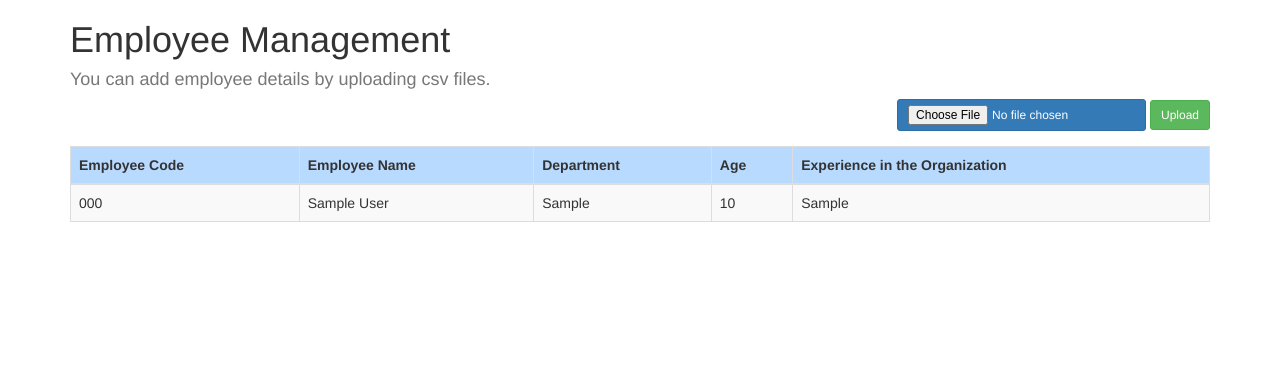
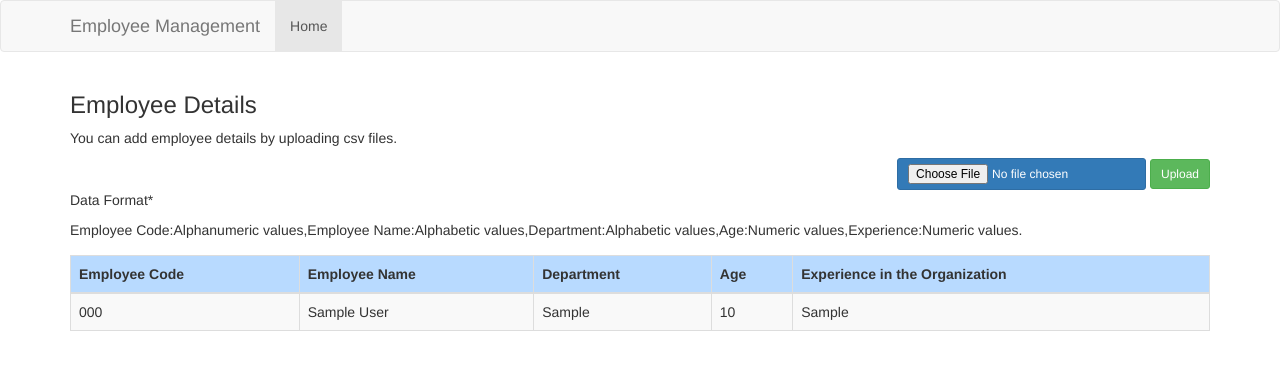
Before and after one commit to Rosme-John/employee_management, a PHP site: page /employee.php in a window 1280 px wide. Shown: the top 370 px of the page. Run offline with PHP 8.4, Linux system fonts and the light colour scheme; tables that the repository leaves empty or names only in its code hold one stand-in row (values such as "Sample post").

Commit message:
changed header style

```diff
--- a/employee.php
+++ b/employee.php
@@ -13,19 +13,10 @@
 include 'config/database.php';?>
 <style>
 .table-primary{background-color: #b8daff;}
-.file {
-  position: relative;
-  overflow: hidden;
-}
+.file {position: relative;overflow: hidden;cursor: pointer;}
 .table{margin-top:15px;}
-.file_upload {
-  position: absolute;
-  font-size: 50px;
-  opacity: 0;
-  right: 0;
-  top: 0;
-}
 h4{color:#777;}
+#file{cursor: pointer;}
 </style>
 
 <?php
@@ -36,7 +27,7 @@ if(isset($_FILES['file']['name'])){
   if($ext=='csv'){
   //Row and Column Validation
   $row = 1;
-  $error_status =0 ;
+  $error_status =$flag =0 ;
   $handle = fopen($_FILES['file']['tmp_name'], "r");
     while ($data = fgetcsv($handle)) {
       $column = count($data);//column count
@@ -92,7 +83,7 @@ if(isset($_FILES['file']['name'])){
   {
     $_SESSION["error_status"] = "1";
   }
-  elseif($flag==0){
+  else if($flag==0){
     $_SESSION["error_status"] ="2";
     $fhandle = fopen($_FILES['file']['tmp_name'], "r");
       while ($listing = fgetcsv($fhandle)) {
@@ -112,12 +103,25 @@ if(isset($_FILES['file']['name'])){
   }
 }
 ?>
+
+<nav class="navbar navbar-default">
+  <div class="container">
+    <div class="navbar-header">
+      <a class="navbar-brand" href="index.php">Employee Management</a>
+    </div>
+    <ul class="nav navbar-nav">
+      <li class="active"><a href="index.php">Home</a></li>
+    </ul>
+  </div>
+</nav>
+
 <div class="container">
-  <h1>Employee Management</h1>
-  <h4>You can add employee details by uploading csv files.</h4>
+  <h3>Employee Details</h3>
+  <p>You can add employee details by uploading csv files.</p>
+
   <?php if(isset($_SESSION["error_status"]) && ($_SESSION["error_status"]==1)){ ?>
   <div class="alert alert-danger alert-dismissible">
-    <strong>Error!</strong> Invalid Data format.please check before uploading.
+    <strong>Error!</strong> Invalid Data format.please check the file before uploading.
     <button type="button" class="close" data-dismiss="alert">&times;</button>
   </div>
   <?php } if(isset($_SESSION["error_status"]) && ($_SESSION["error_status"]==2)){ ?>
@@ -149,6 +153,10 @@ if(isset($_FILES['file']['name'])){
   </div>
   </div>
 </form>
+<section>
+<p>Data Format*</p>
+<p>Employee Code:Alphanumeric values,Employee Name:Alphabetic values,Department:Alphabetic values,Age:Numeric values,Experience:Numeric values.</p>
+</section>
 <table class="table table-bordered table-striped">
     <thead>
       <tr  class="table-primary">
```
